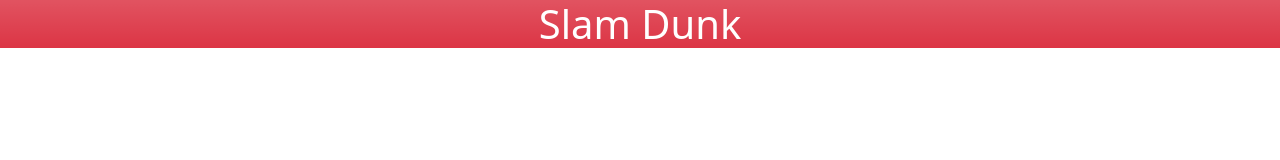
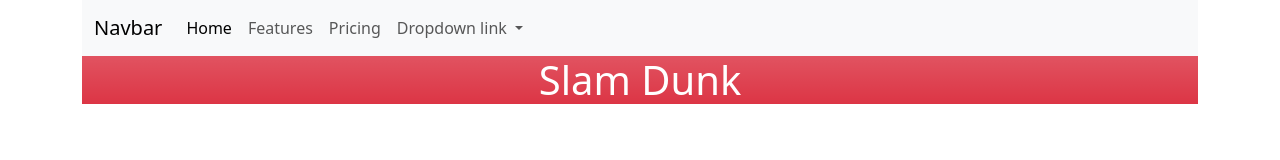
Before and after one commit to breadsk/DSY1104-008D-Bootstrap, a plain HTML site: page index.html in a window 1280 px wide. Drawn offline with nearby package versions, Linux system fonts and the light colour scheme.

Commit message:
Titulo y navbar agregado

```diff
--- a/index.html
+++ b/index.html
@@ -7,13 +7,48 @@
     <link href="https://cdn.jsdelivr.net/npm/bootstrap@5.3.8/dist/css/bootstrap.min.css" rel="stylesheet" integrity="sha384-sRIl4kxILFvY47J16cr9ZwB07vP4J8+LH7qKQnuqkuIAvNWLzeN8tE5YBujZqJLB" crossorigin="anonymous">
 </head>
 <body>
-    <h1 class="
+    <div class="container">
+        <nav class="navbar navbar-expand-lg bg-body-tertiary">
+            <div class="container-fluid">
+                <a class="navbar-brand" href="#">Navbar</a>
+                <button class="navbar-toggler" type="button" data-bs-toggle="collapse" data-bs-target="#navbarNavDropdown" aria-controls="navbarNavDropdown" aria-expanded="false" aria-label="Toggle navigation">
+                <span class="navbar-toggler-icon"></span>
+                </button>
+                <div class="collapse navbar-collapse" id="navbarNavDropdown">
+                <ul class="navbar-nav">
+                    <li class="nav-item">
+                    <a class="nav-link active" aria-current="page" href="#">Home</a>
+                    </li>
+                    <li class="nav-item">
+                    <a class="nav-link" href="#">Features</a>
+                    </li>
+                    <li class="nav-item">
+                    <a class="nav-link" href="#">Pricing</a>
+                    </li>
+                    <li class="nav-item dropdown">
+                    <a class="nav-link dropdown-toggle" href="#" role="button" data-bs-toggle="dropdown" aria-expanded="false">
+                        Dropdown link
+                    </a>
+                    <ul class="dropdown-menu">
+                        <li><a class="dropdown-item" href="#">Action</a></li>
+                        <li><a class="dropdown-item" href="#">Another action</a></li>
+                        <li><a class="dropdown-item" href="#">Something else here</a></li>
+                    </ul>
+                    </li>
+                </ul>
+                </div>
+            </div>
+        </nav><!--Fin nav-->
+        <h1 class="
         bg-danger
         bg-gradient
         text-white
         text-center
         ">Slam Dunk</h1>
 
+    </div>
+
+
 <script src="https://cdn.jsdelivr.net/npm/bootstrap@5.3.8/dist/js/bootstrap.bundle.min.js" integrity="sha384-FKyoEForCGlyvwx9Hj09JcYn3nv7wiPVlz7YYwJrWVcXK/BmnVDxM+D2scQbITxI" crossorigin="anonymous"></script>
 </body>
 </html>
```
